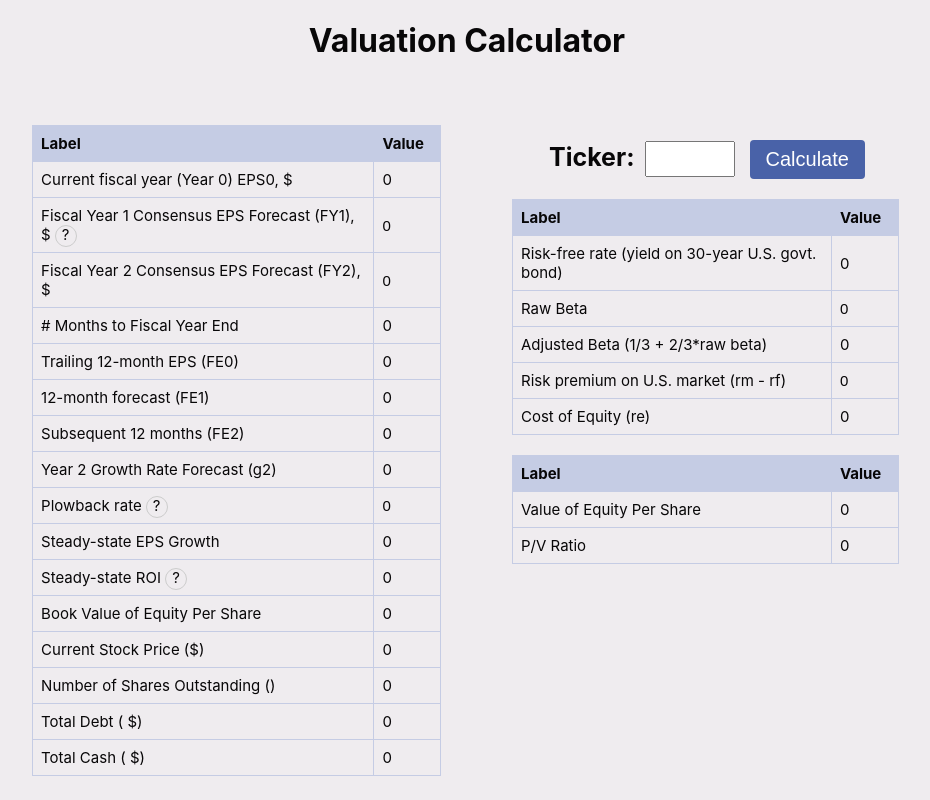
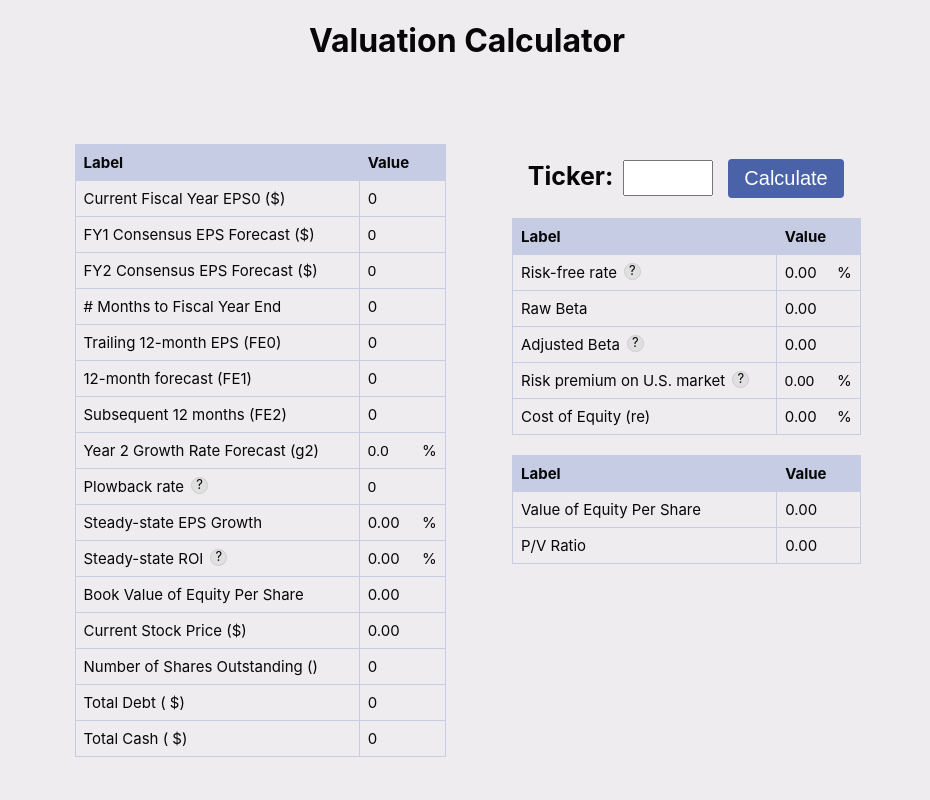
Before and after one commit to etbala/ValuationCalculator, a React (Create React App) app: page / in a window 1280 px wide. Shown: the whole page, without its empty margins (173-1103 px from the left). Built offline with nearby package versions, Linux system fonts and the light colour scheme.

Commit message:
UI Refinements

```diff
--- a/src/components/Table.css
+++ b/src/components/Table.css
@@ -1,5 +1,3 @@
-
-/* Basic styling for the table */
 table {
     width: 90%;
     border-collapse: collapse;
@@ -44,8 +42,12 @@ input[type="text"] {
     padding: 3px;
 }
 
+td:nth-child(1) {
+    width: 275px;
+}
+
 td:nth-child(2) {
-    width: 50px;
+    width: 70px;
 }
 
 button {
@@ -61,6 +63,17 @@ button {
 
 .inputCell {
     padding: 3px;
+}
+
+.input-cell-percentage {
+    padding: 3px;
+    padding-right: 8px;
+}
+
+.percentage-cell-content {
+    display: flex;
+    justify-content: space-between;
+    align-items: center;
 }
 
 .ticker-section {
@@ -80,14 +93,15 @@ button {
 .tooltip::after {
     content: '?';
     position: absolute;
-    margin-left: 4px;
-    width: 20px;
-    height: 20px;
-    background-color: transparent;
+    margin-left: 7px;
+    width: 15px;
+    height: 15px;
+    background-color: #E0E0E0;
     border: 1px solid #ccc;
     border-radius: 50%;
     text-align: center;
-    line-height: 18px;
+    line-height: 13px;
+    font-size: 13px;
 }
 
 .tooltip:hover::before {
@@ -96,8 +110,8 @@ button {
     top: -25px;
     left: 25px;
     padding: 5px;
-    background-color: #333;
-    color: #fff;
+    background-color: var(--text);
+    color: var(--background);
     border-radius: 4px;
     opacity: 0.9;
     font-size: 12px;
--- a/src/components/Table.js
+++ b/src/components/Table.js
@@ -9,7 +9,6 @@ const Table = ({ setError }) => {
     const [FY1_input, setFY1] = useState(0);
     const [FY2_input, setFY2] = useState(0);
     const [plowback_rate_input, setPlowbackRate] = useState(0);
-    const [beta_input, setBeta] = useState(0);
     const [risk_premium_input, setRiskPremium] = useState(0);
     const [growth_rate_input, setGrowthRate] = useState(0);
 
@@ -25,6 +24,7 @@ const Table = ({ setError }) => {
     const [debt, setDebt] = useState(0);
     const [cash, setCash] = useState(0);
     const [risk_free_rate, setRiskFreeRate] = useState(0);
+    const [beta, setBeta] = useState(0);
     const [adjusted_beta, setAdjustedBeta] = useState(0);
     const [cost_of_equity, setCostOfEquity] = useState(0);
     const [intrinsic_value_of_equity_per_share_dfc, setIntrinsicValue] = useState(0);
@@ -34,16 +34,18 @@ const Table = ({ setError }) => {
     const [debt_unit, setDebtUnit] = useState("");
     const [cash_unit, setCashUnit] = useState("");
 
+    let getting_values = false;
+    let growth_rate_changed = false;
 
     // Scraped Values
     /*let stock_price = 0;
     let shares = 0;
     let monthsToFYE = 0;
     let book_value = 0;
+    let beta = 0;
     let debt = 0;
     let cash = 0;
     let fy0 = 0;*/
-    let beta = 0;
     let fy1 = 0;
     let fy2 = 0;
 
@@ -107,14 +109,15 @@ const Table = ({ setError }) => {
             fy1 = FY1_input;
             fy2 = FY2_input;
             plowback_rate = plowback_rate_input;
-            beta = beta_input;
-            risk_premium = risk_premium_input;
+            risk_premium = risk_premium_input/100;
+
+            if(growth_rate !== growth_rate_input/100) {
+                growth_rate_changed = true;
+            }
             growth_rate = growth_rate_input;
 
             calculateValues();
         }
-
-
     };
 
     const handleKeyDown = (event) => {
@@ -126,9 +129,12 @@ const Table = ({ setError }) => {
 
     // Function to recalculate values based on user inputs
     const calculateValues = () => {
+        //Convert Percentage Input Values
+
+
         // Computing Cost of Equity
-        setAdjustedBeta((1/3) + (2/3) * beta);
-        setCostOfEquity(adjusted_beta * risk_premium + risk_free_rate);
+        //setAdjustedBeta((1/3) + (2/3) * beta);
+        setCostOfEquity((adjusted_beta * risk_premium + risk_free_rate).toFixed(3));
 
         /*
         // Date Handling
@@ -150,8 +156,10 @@ const Table = ({ setError }) => {
             monthsToFYE = fiscal_month - current_month;
         }
         */
+        if(!growth_rate_changed) {
+            setGrowthRate(fy2/fy1-1);
+        }
 
-        setGrowthRate(fy2/fy1-1);
         setFe0((monthsToFYE/12) * fy0 + ((1 - (monthsToFYE/12)) * fy1));
         setFe1((monthsToFYE/12) * fy1 + ((1 - (monthsToFYE/12)) * fy2));
         setFe2(fe1 * (1 + growth_rate));
@@ -203,37 +211,53 @@ const Table = ({ setError }) => {
     };
 
     const getValues = () => {
+        if(getting_values) {
+            setError("Already Retrieving Values...");
+        } else {
+            setError("");
+        }
+
         const url = 'https://iumt93w93d.execute-api.us-east-1.amazonaws.com/default/valuation-backend-dev-hello?ticker=' + ticker;
+        getting_values = true;
 
         axios.get(url)
             .then(function(response) {
+                getting_values = false;
                 let data = response.data;
 
                 setFY1(data["fy1"].toFixed(2));
                 setFY2(data["fy2"].toFixed(2));
-                setBeta(data["beta"].toFixed(2));
-                setGrowthRate(data["growth_rate"].toFixed(2));
-                setPlowbackRate(data["plowback_rate"].toFixed(2));
-                setRiskPremium(data["risk_premium"].toFixed(2));
+                setGrowthRate(data["growth_rate"]);
+                setPlowbackRate(data["plowback_rate"]);
+                setRiskPremium(data["risk_premium"]);
 
                 setFy0(data["fy0"].toFixed(2));
                 setMonthsToFYE(parseInt(data["monthsToFYE"]));
                 setFe0(data["fe0"].toFixed(2));
                 setFe1(data["fe1"].toFixed(2));
                 setFe2(data["fe2"].toFixed(2));
-                setEpsGrowth(data["eps_growth"].toFixed(2));
-                setBookValue(data["book_value"].toFixed(2));
-                setStockPrice(data["stock_price"].toFixed(2));
-                setShares(parseInt(data["shares"]));
-                setDebt(parseInt(data["debt"]));
-                setCash(parseInt(data["cash"]));
-                setRiskFreeRate(data["risk_free_rate"].toFixed(2));
-                setAdjustedBeta(data["adjusted_beta"].toFixed(2));
-                setCostOfEquity(data["cost_of_equity"].toFixed(2));
-                setIntrinsicValue(parseFloat(data["intrinsic_equity_per_share"]).toFixed(2));
-                setProfitVolumeRatio(parseFloat(data["profit_volume_ratio"]).toFixed(2));
+                setEpsGrowth(data["eps_growth"]);
+                setBookValue(data["book_value"]);
+                setStockPrice(data["stock_price"]);
+                setRiskFreeRate(data["risk_free_rate"]);
+                setBeta(data["beta"]);
+                setAdjustedBeta(data["adjusted_beta"]);
+                setCostOfEquity(data["cost_of_equity"]);
+                setIntrinsicValue(parseFloat(data["intrinsic_equity_per_share"]));
+                setProfitVolumeRatio(parseFloat(data["profit_volume_ratio"]));
 
-                //calculateUnits();
+                const sharesData = calculateUnits(parseInt(data["shares"]));
+                setShares(sharesData.value);
+                setSharesUnit(sharesData.unit);
+
+                const debtData = calculateUnits(parseInt(data["debt"]));
+                setDebt(debtData.value);
+                setDebtUnit(debtData.unit);
+
+                const cashData = calculateUnits(parseInt(data["cash"]));
+                setCash(cashData.value);
+                setCashUnit(cashData.unit);
+
             })
             .catch(function(error) {
                 console.log("Error:", error);
@@ -247,42 +271,14 @@ const Table = ({ setError }) => {
 
     };
 
-    const calculateUnits = () => {
-        const conv_arr = ["", "thousands", "millions", "billions", "trillions"];
-
-        let updatedShares = shares;
-        let sharesUnitIndex = 0;
-        while (updatedShares >= 1000) {
-            updatedShares /= 1000;
-            sharesUnitIndex++;
-        }
-
-        let updatedDebt = debt;
-        let debtUnitIndex = 0;
-        while (updatedDebt >= 1000) {
-            updatedDebt /= 1000;
-            debtUnitIndex++;
-        }
-
-        let updatedCash = cash;
-        let cashUnitIndex = 0;
-        while (updatedCash >= 1000) {
-            updatedCash /= 1000;
-            cashUnitIndex++;
-        }
-
-        setShares(updatedShares);
-        setSharesUnit(conv_arr[sharesUnitIndex]);
-
-        setDebt(updatedDebt);
-        setDebtUnit(conv_arr[debtUnitIndex]);
-
-        setError("Conversion Successful (" + updatedCash + ", " + conv_arr[cashUnitIndex] + ", " + cash + ")");
-        setCash(updatedCash);
-        setCashUnit(conv_arr[cashUnitIndex]);
-
-
-
+    const calculateUnits = (value) => {
+        const units = ['', 'thousands', 'millions', 'billions', 'trillions'];
+        const index = Math.floor(Math.log10(Math.abs(value)) / 3);
+        const scaledValue = (value / Math.pow(10, index * 3));
+        return {
+            value: scaledValue,
+            unit: units[index]
+        };
     };
 
     return (
@@ -294,22 +290,19 @@ const Table = ({ setError }) => {
                         <th>Value</th>
                     </tr>
                     <tr>
-                        <td>Current fiscal year (Year 0) EPS0, $</td>
+                        <td>Current Fiscal Year EPS0 ($)</td>
                         <td>{fy0}</td>
                     </tr>
                     <tr>
-                        <td>
-                            Fiscal Year 1 Consensus EPS Forecast (FY1), $
-                            <span className="tooltip" data-tooltip="Explanation for FY1"></span>
-                        </td>
+                        <td>FY1 Consensus EPS Forecast ($)</td>
                         <td className="inputCell">
-                            <input type="number" value={FY1_input} step="0.01" onChange={(e) => handleInputChange(e, setFY1)} />
+                            <input type="number" value={FY1_input} step="0.01" min="0.01" onChange={(e) => handleInputChange(e, setFY1)} />
                         </td>
                     </tr>
                     <tr>
-                        <td>Fiscal Year 2 Consensus EPS Forecast (FY2), $</td>
+                        <td>FY2 Consensus EPS Forecast ($)</td>
                         <td className="inputCell">
-                            <input type="number" value={FY2_input} step="0.01" onChange={(e) => handleInputChange(e, setFY2)} />
+                            <input type="number" value={FY2_input} step="0.01" min="0.01" onChange={(e) => handleInputChange(e, setFY2)} />
                         </td>
                     </tr>
                     <tr>
@@ -330,35 +323,50 @@ const Table = ({ setError }) => {
                     </tr>
                     <tr>
                         <td>Year 2 Growth Rate Forecast (g2)</td>
-                        <td>{growth_rate}</td>
+                        <td className="input-cell-percentage">
+                            <div class="percentage-cell-content">
+                                <input type="number" value={((growth_rate_input*100).toFixed(1))} step="0.1" min="0.1" onChange={(e) => handleInputChange(e, setGrowthRate)} />
+                                <span>%</span>
+                            </div>
+                        </td>
                     </tr>
                     <tr>
                         <td>
                             Plowback rate
                             <span className="tooltip" data-tooltip="Calculated as (1 - Payout Ratio)"></span>
                         </td>
-                        <td className="inputCell">
+                        <td className="input-cell-percentage">
                             <input type="number" value={plowback_rate_input} step="0.01" max="1" min="0" onChange={(e) => handleInputChange(e, setPlowbackRate)} />
                         </td>
                     </tr>
                     <tr>
                         <td>Steady-state EPS Growth</td>
-                        <td>{eps_growth}</td>
+                        <td>
+                            <div class="percentage-cell-content">
+                                <span>{((eps_growth*100).toFixed(2))}</span>
+                                <span>%</span>
+                            </div>
+                        </td>
                     </tr>
                     <tr>
                         <td>
                             Steady-state ROI
                             <span className="tooltip" data-tooltip="Initially Set to Cost of Equity"></span>
                         </td>
-                        <td>{cost_of_equity}</td>
+                        <td>
+                            <div class="percentage-cell-content">
+                                <span>{((cost_of_equity*100).toFixed(2))}</span>
+                                <span>%</span>
+                            </div>
+                        </td>
                     </tr>
                     <tr>
                         <td>Book Value of Equity Per Share</td>
-                        <td>{book_value}</td>
+                        <td>{(book_value.toFixed(2))}</td>
                     </tr>
                     <tr>
                         <td>Current Stock Price ($)</td>
-                        <td>{stock_price}</td>
+                        <td>{(stock_price.toFixed(2))}</td>
                     </tr>
                     <tr>
                         <td>Number of Shares Outstanding ({shares_unit})</td>
@@ -388,28 +396,48 @@ const Table = ({ setError }) => {
                         <th>Value</th>
                     </tr>
                     <tr>
-                        <td>Risk-free rate (yield on 30-year U.S. govt. bond)</td>
-                        <td>{risk_free_rate}</td>
+                        <td>
+                            Risk-free rate
+                            <span className="tooltip" data-tooltip="Yield on 30-year U.S. govt. bond"></span>
+                        </td>
+                        <td>
+                            <div class="percentage-cell-content">
+                                <span>{((risk_free_rate*100).toFixed(2))}</span>
+                                <span>%</span>
+                            </div>
+                        </td>
                     </tr>
                     <tr>
                         <td>Raw Beta</td>
-                        <td className="inputCell">
-                            <input type="number" value={beta_input} step="0.01" onChange={(e) => handleInputChange(e, setBeta)} />
-                        </td>
+                        <td>{(beta.toFixed(2))}</td>
                     </tr>
                     <tr>
-                        <td>Adjusted Beta (1/3 + 2/3*raw beta)</td>
-                        <td>{adjusted_beta}</td>
+                        <td>
+                            Adjusted Beta
+                            <span className="tooltip" data-tooltip="1/3 + 2/3*raw beta"></span>
+                        </td>
+                        <td>{(adjusted_beta.toFixed(2))}</td>
                     </tr>
                     <tr>
-                        <td>Risk premium on U.S. market (rm - rf)</td>
-                        <td className="inputCell">
-                            <input type="number" value={risk_premium_input} onChange={(e) => handleInputChange(e, setRiskPremium)} />
+                        <td>
+                            Risk premium on U.S. market
+                            <span className="tooltip" data-tooltip="rm - rf"></span>
+                        </td>
+                        <td className="input-cell-percentage">
+                            <div class="percentage-cell-content">
+                                <input type="number" value={((risk_premium_input*100).toFixed(2))} step="0.01" min="0.01" onChange={(e) => handleInputChange(e, setRiskPremium)} />
+                                <span>%</span>
+                            </div>
                         </td>
                     </tr>
                     <tr>
                         <td>Cost of Equity (re)</td>
-                        <td>{cost_of_equity}</td>
+                        <td>
+                            <div class="percentage-cell-content">
+                                <span>{((cost_of_equity*100).toFixed(2))}</span>
+                                <span>%</span>
+                            </div>
+                        </td>
                     </tr>
 
                 </table>
@@ -420,11 +448,11 @@ const Table = ({ setError }) => {
                     </tr>
                     <tr>
                         <td>Value of Equity Per Share</td>
-                        <td>{intrinsic_value_of_equity_per_share_dfc}</td>
+                        <td>{(intrinsic_value_of_equity_per_share_dfc.toFixed(2))}</td>
                     </tr>
                     <tr>
                         <td>P/V Ratio</td>
-                        <td>{profit_volume_ratio}</td>
+                        <td>{(profit_volume_ratio.toFixed(2))}</td>
                     </tr>
                 </table>
             </div>
```
Also changed, not shown: 1 other file (tests, documents, lock files or other folders).
